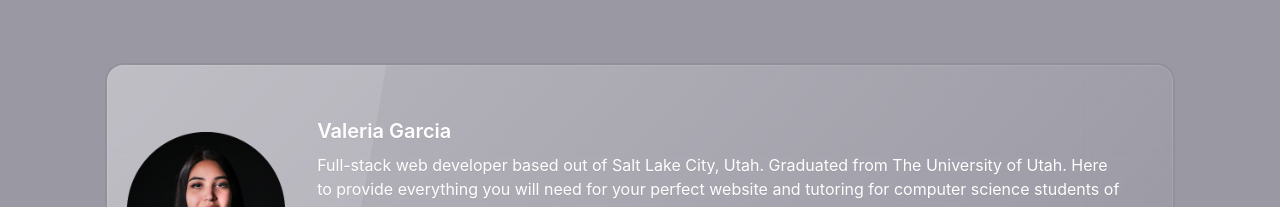
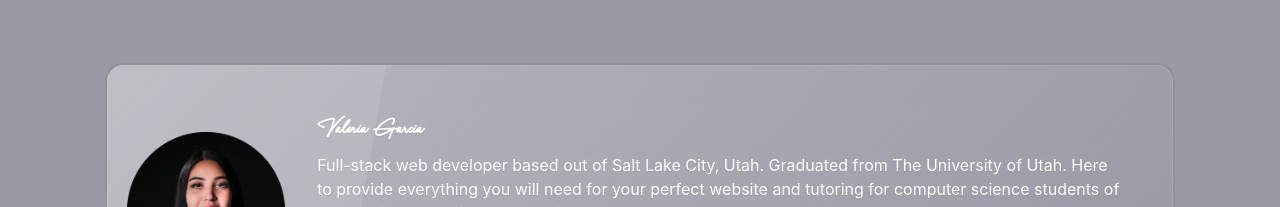
Before and after one commit to vhivestate/vhive, a React (Create React App) app: page / in a window 1280 px wide. Shown: the part 879-1086 px from the top of the page. Built offline with nearby package versions, Linux system fonts and the light colour scheme.

Commit message:
added fonts

```diff
--- a/src/pages/Landing/font.css
+++ b/src/pages/Landing/font.css
@@ -1,9 +1,19 @@
 @font-face {
-    font-family: sof;
+    font-family: geo;
     src: url(../../assests/fonts/GeomanistRegular.ttf);
 }
 
+@font-face {
+    font-family: sign;
+    src: url(../../assests/fonts/Yustine\ Signature.otf);
+}
+
 .landingH2 {
-    font-family: sof;
+    font-family: geo;
     font-weight: bold;
 }
+
+.signature {
+    font-family:sign;
+    /* font-size: larger; */
+}
--- a/src/pages/Landing/index.js
+++ b/src/pages/Landing/index.js
@@ -34,7 +34,7 @@ function Landing(){
             <div className=" card lg:card-side w-10/12 p-5 glass">
             <figure><img src={Headshot} alt="Album"/></figure>
             <div className="card-body justify-around ">
-                <h2 className="card-title">Valeria Garcia</h2>
+                <h2 className="signature card-title">Valeria Garcia</h2>
                 <div className='card-text'>
                 <p className='min-w-fit'>Full-stack web developer based out of Salt Lake City, Utah. Graduated from The University of Utah. Here to provide everything you will need for your perfect website and tutoring for computer science students of all ages interested in programming. </p>
                 </div>
```
